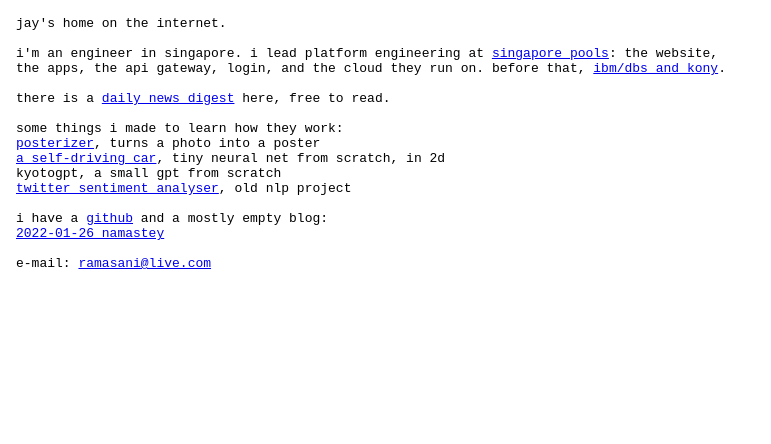
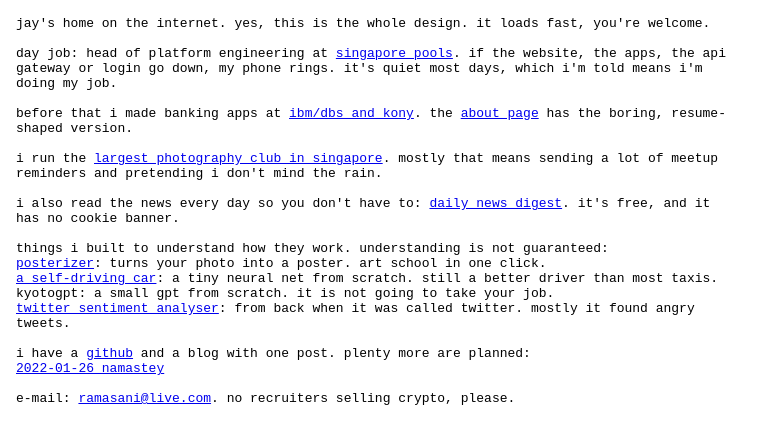
Before and after one commit to jramasani/jramasani.github.io, a Jekyll site: the page built from index.html, in a window 1280 px wide. Shown: the top 444 px of the page, without its empty margins (0-771 px from the left). Built offline with Jekyll 4.4.1, drawn with Linux system fonts in a browser that asks for light colours.

Commit message:
Funnier homepage, link the photography club
Co-Authored-By: Claude Opus 5.5 <noreply@anthropic.com>

```diff
--- a/index.html
+++ b/index.html
@@ -1,19 +1,23 @@
 ---
 layout: home
 ---
-jay's home on the internet.
+jay's home on the internet. yes, this is the whole design. it loads fast, you're welcome.
 <br/><br/>
-i'm an engineer in singapore. i lead platform engineering at <a href="https://www.singaporepools.com.sg">singapore pools</a>: the website, the apps, the api gateway, login, and the cloud they run on. before that, <a href="/about/">ibm/dbs and kony</a>.
+day job: head of platform engineering at <a href="https://www.singaporepools.com.sg">singapore pools</a>. if the website, the apps, the api gateway or login go down, my phone rings. it's quiet most days, which i'm told means i'm doing my job.
 <br/><br/>
-there is a <a href="/digest/">daily news digest</a> here, free to read.
+before that i made banking apps at <a href="/about/">ibm/dbs and kony</a>. the <a href="/about/">about page</a> has the boring, resume-shaped version.
 <br/><br/>
-some things i made to learn how they work:<br/>
-<a href="/im-posterizer/">posterizer</a>, turns a photo into a poster<br/>
-<a href="https://github.com/jramasani/from-scratch-neural-network-self-driving-car-simulation">a self-driving car</a>, tiny neural net from scratch, in 2d<br/>
-kyotogpt, a small gpt from scratch<br/>
-<a href="https://github.com/jramasani/Twitter_Sentiment_Analyser">twitter sentiment analyser</a>, old nlp project<br/>
+i run the <a href="https://www.meetup.com/singapore-weekend-photography/">largest photography club in singapore</a>. mostly that means sending a lot of meetup reminders and pretending i don't mind the rain.
+<br/><br/>
+i also read the news every day so you don't have to: <a href="/digest/">daily news digest</a>. it's free, and it has no cookie banner.
+<br/><br/>
+things i built to understand how they work. understanding is not guaranteed:<br/>
+<a href="/im-posterizer/">posterizer</a>: turns your photo into a poster. art school in one click.<br/>
+<a href="https://github.com/jramasani/from-scratch-neural-network-self-driving-car-simulation">a self-driving car</a>: a tiny neural net from scratch. still a better driver than most taxis.<br/>
+kyotogpt: a small gpt from scratch. it is not going to take your job.<br/>
+<a href="https://github.com/jramasani/Twitter_Sentiment_Analyser">twitter sentiment analyser</a>: from back when it was called twitter. mostly it found angry tweets.<br/>
 <br/>
-i have a <a href="https://github.com/jramasani">github</a> and a mostly empty blog:<br/>
+i have a <a href="https://github.com/jramasani">github</a> and a blog with one post. plenty more are planned:<br/>
 {% for post in site.posts %}<a href="{{ post.url }}">{{ post.date | date: "%Y-%m-%d" }} {{ post.title | downcase }}</a><br/>
 {% endfor %}<br/>
-e-mail: <a href="mailto:ramasani@live.com">ramasani@live.com</a>
+e-mail: <a href="mailto:ramasani@live.com">ramasani@live.com</a>. no recruiters selling crypto, please.
```
